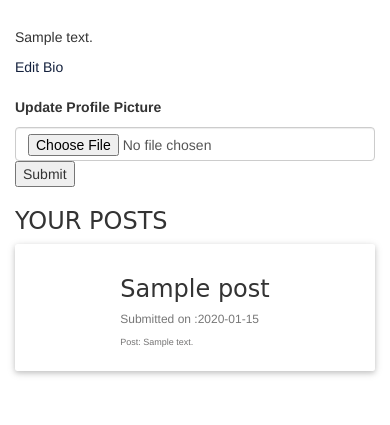
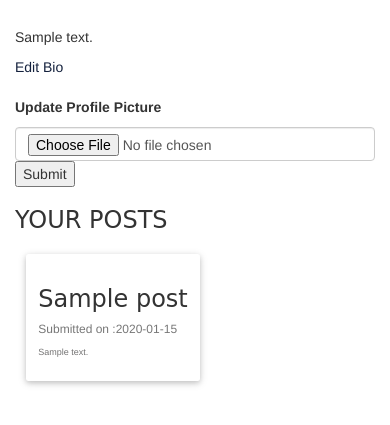
Before and after one commit to lornakamau/flask-blog, a Flask app: a page that uses app/templates/profile/profile.html in a window 390 px wide. Shown: the part 273-698 px from the top of the page. Run offline with Flask 2, Linux system fonts and the light colour scheme; a user stored in the database is signed in; tables that the repository leaves empty hold one stand-in row (values such as "Sample post"); grey boxes marked "Sample" are stand-in pictures; some libraries are stand-ins or nearby versions.

```diff
--- a/app/main/views.py
+++ b/app/main/views.py
@@ -31,17 +31,18 @@ def posts(post_id,user_id):
     View root page function that returns the posts page and its data
     '''
     post= Post.get_post(post_id)
-    comments = Comment.get_comments(post_id)
+    all_comments = Comment.get_comments(post.id)
+    print(all_comments)
     form=CommentForm()
     if form.validate_on_submit():
-        comment = Comment(comment_content = form.comment_content.data, commenter=current_user)
+        comment = Comment(comment_content = form.comment_content.data, commenter=current_user, post_id=post_id)
         db.session.add(comment)
         db.session.commit()
         return redirect(url_for('main.posts', post_id = post.id, user_id = post.author.id ))
 
     user= User.get_user(user_id)
     title= ' | SoftBlog'
-    return render_template('posts.html', title=title, post=post, user=user, comments=comments, comment_form=form)
+    return render_template('posts.html', title=title, post=post, user=user, comments=all_comments, comment_form=form)
 
 @main.route('/new-post', methods=['GET', 'POST'])
 @login_required
@@ -81,10 +82,9 @@ def new_comment(post_id):
     return render_template('posts/add_comment.html', title=title, comment_form=form, posts =posts)
 
 @main.route('/<username>/profile')
-@login_required
 def profile(username):
     user = User.query.filter_by(username = username).first()
-    title = current_user.username + " | Profile"
+    title = user.username + " | Profile"
     if user is None:
         abort(404)
     posts= Post.get_user_post(user.id)
--- a/app/models.py
+++ b/app/models.py
@@ -52,8 +52,8 @@ class Comment(db.Model):
 
     @classmethod
     def get_comments(cls,id):
-            comments = Comment.query.filter_by(post_id=id).order_by(Comment.posted.desc())
-            return comments
+            all_comments = Comment.query.filter_by(post_id=id).order_by(Comment.posted.desc())
+            return all_comments
 
     def __repr__(self):
         return f'COMMENT {self.comment_content}'
--- a/app/static/css/base.css
+++ b/app/static/css/base.css
@@ -112,7 +112,13 @@ a {
 .thumbnail img {
   object-fit: cover;
   width: 100%;
-  height: 250px;
+  height: 258px;
+  border:0px !important;
+}
+.thumbnail{
+  border-radius: 0px;
+  border:0px !important;
+  padding: 0px;
 }
 #featured .wrapfooter {
   /* position: absolute;
--- a/app/static/css/profile.css
+++ b/app/static/css/profile.css
@@ -9,3 +9,10 @@ img{
 .row{
     padding-top: 2%;
 }
+#cards{
+    display: flex;
+    flex-wrap: wrap;
+}
+.card{
+    margin: 3%;
+}
--- a/app/templates/profile/profile.html
+++ b/app/templates/profile/profile.html
@@ -7,7 +7,7 @@
 <div class="container-fluid">
   <div class="row">
     <!-- displaying  Username-->
-    <div class="col-md-2"></div>
+    <div class="col-md-1"></div>
     <div class="col-md-3 text-left">
       <h3> {{user.username| capitalize}}'s Profile </h3>
       {% if user.profile_pic_path %}
@@ -35,17 +35,16 @@
       </form>
       {% endif %}
     </div>
-    <div class="col-md-1"></div>
-    <div class="col-md-4 posts">
+    <div class="col-md-7 posts">
       {% if posts%}
       <h3>YOUR POSTS</h3>
-      <div id='card' class="">
+      <div id='cards' class="">
         {% for post in posts %}
         <div class="card ">
           <div class="mx-auto card-body">
             <h3 class="card-title">{{post.title}}</h3>
             <h6 class="card-subtitle mb-2 text-muted">Submitted on :{{post.posted.strftime('%Y-%m-%d')}}</h6>
-            <p class="card-text">Post: {{post.post_content}}</p>
+            <p class="card-text">{{post.short_description}}</p>
           </div>
         </div>
         {% endfor %}
@@ -54,7 +53,6 @@
       <p>You have no posts</p>
       {%endif%}
     </div>
-    <div class="col-md-2"></div>
   </div>
 </div>
 {% endblock %}
```
Also changed, not shown: app/templates/posts.html (+9 -3 lines), app/static/photos/white.jpg (added).
